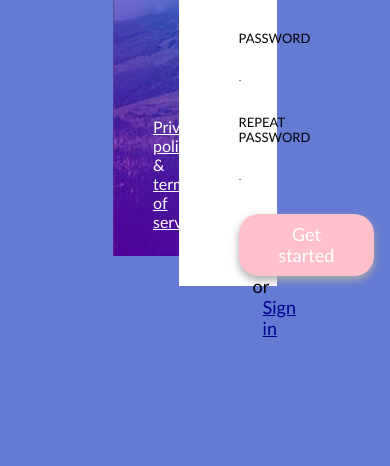
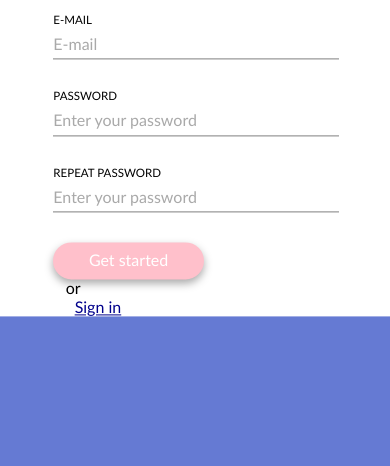
Before and after one commit to RobertasTu/11-paskaita, a plain HTML site: page index.html in a window 390 px wide. Shown: the part 378-844 px from the top of the page. Drawn offline with Linux system fonts and the light colour scheme.

Commit message:
Update index.html
responsive ideta

```diff
--- a/index.html
+++ b/index.html
@@ -173,6 +173,51 @@ label {
 .right-column-bottom-action a:hover {
     color:grey;
 }
+@media screen and (max-width: 1590px) {
+    .container {
+        width: 57%;
+    }
+}
+
+@media screen and (max-width: 1160px) {
+    .right-column-bottom-action p,
+    .right-column-bottom-action a,
+    .right-column-bottom-action button    {
+        display: block;
+        padding-top: 0.6111;
+    }
+}
+
+@media screen and (max-width: 833px) {
+    .right-column, .left-column {
+        width: 100%;
+        height: auto;
+    }
+
+    .left-column-container {
+        height: auto;
+    }
+    .links {
+        position: static;
+        bottom: 0;
+        padding-bottom: 1rem;
+    }
+    .right-collumn-container {
+        position: relative;
+    }
+}
+
+@media screen and (max-width: 500px) {
+        html {
+            font-size: 16px;
+        }
+
+    .container {
+        width: 100%;
+
+    }
+
+}
 
     </style>
 
```
